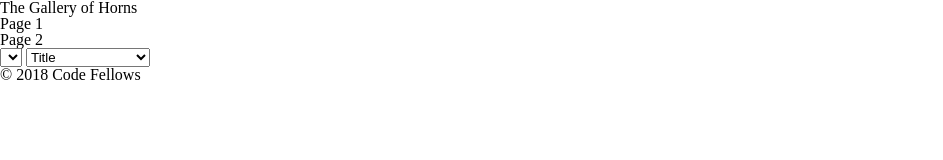
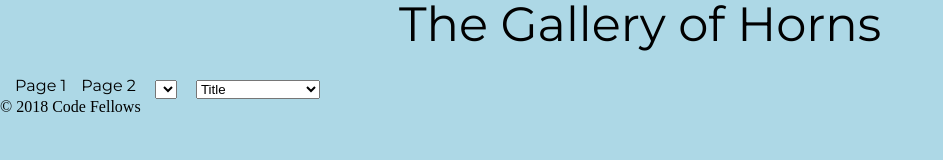
Before and after one commit to Alejandroid101/301-lab02, a plain HTML site: page index.html in a window 1280 px wide. Shown: the whole page, without its empty margins (0-943 px from the left). Drawn offline with nearby package versions, Linux system fonts and the light colour scheme.

Commit message:
css changes for lab2

```diff
--- a/css/layout.css
+++ b/css/layout.css
@@ -0,0 +1,31 @@
+select{
+  margin-left: 15px;
+}
+
+header > h1{
+  margin-bottom: 30px;
+}
+
+/* select{
+
+} */
+
+.photo-template{
+  float: left;
+  border: 5px;
+  text-align: center;
+  width: 300px;
+  height: 320px;
+  margin: 7px;
+}
+
+nav{
+  text-align: center;
+  display: inline-block;
+  margin-left: auto;
+  margin-right: auto;
+}
+
+footer{
+  clear: both;
+}
--- a/css/modules.css
+++ b/css/modules.css
@@ -0,0 +1,30 @@
+header > h1{
+  /* font-family: 'Montserrat', sans-serif; */
+  font-size: 3em;
+  text-align: center;
+}
+h1{
+  font-family: 'Montserrat', sans-serif;
+}
+
+body{
+  background-color: lightblue;
+}
+
+li{
+  font-family: 'Montserrat', sans-serif;
+  cursor: pointer;
+  /* font-size: 2em; */
+  float: left;
+  margin-left: 15px;
+}
+
+p{
+  font-family: 'Montserrat', sans-serif;
+
+}
+
+.photo-template{
+  border-color: dimgrey;
+  border-style: solid;
+}
--- a/index.html
+++ b/index.html
@@ -45,5 +45,8 @@
     <script src="https://code.jquery.com/jquery-3.4.1.min.js" integrity="sha256-CSXorXvZcTkaix6Yvo6HppcZGetbYMGWSFlBw8HfCJo=" crossorigin="anonymous"></script>
     <script src="https://cdnjs.cloudflare.com/ajax/libs/handlebars.js/4.2.0/handlebars.min.js"></script>
     <script type="text/javascript" src="./js/app.js"></script>
+    <style>
+      @import url('https://fonts.googleapis.com/css?family=Montserrat&display=swap');
+      </style>
   </body>
 </html>
```
